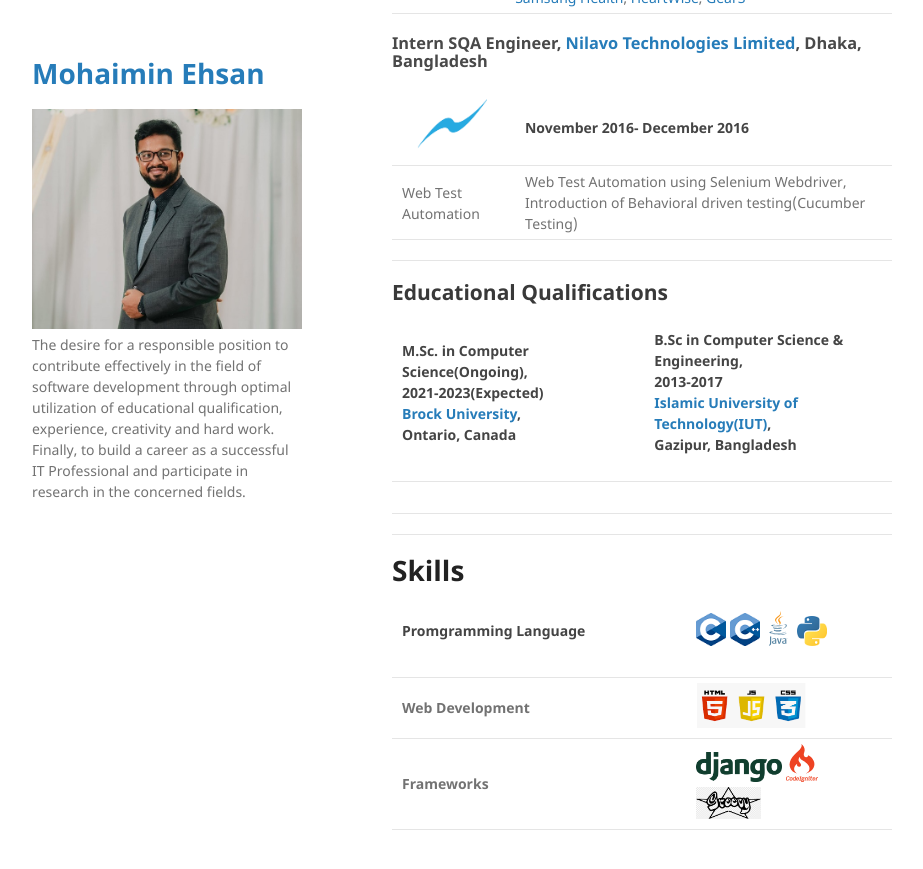
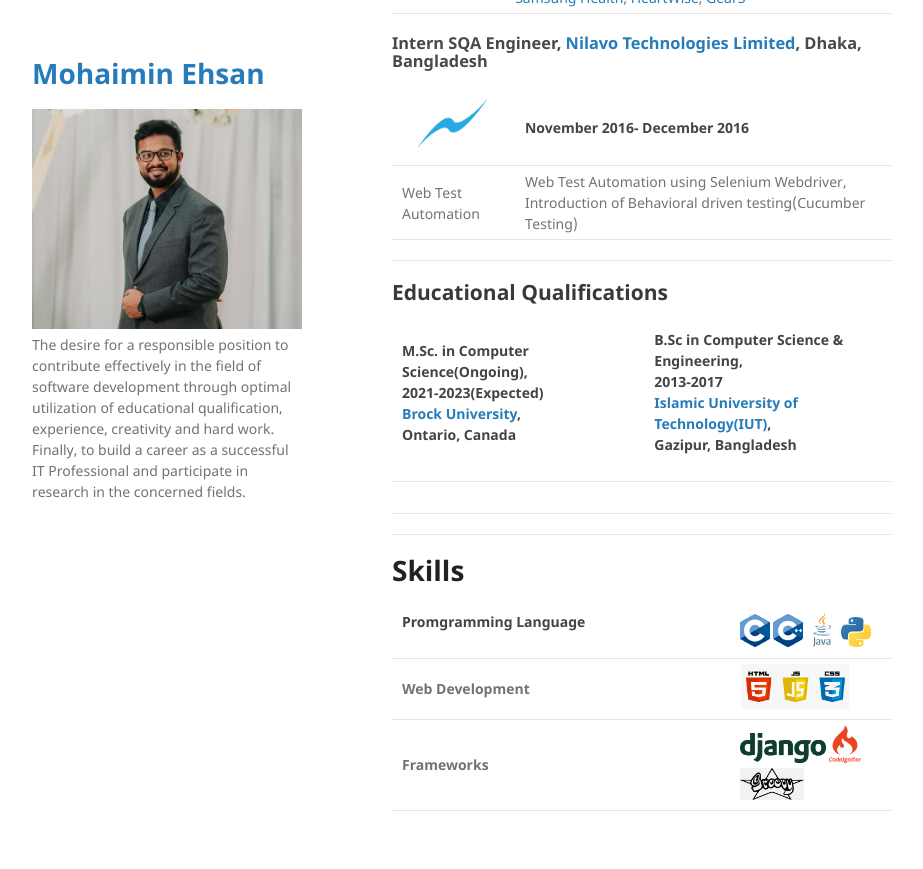
Before and after one commit to MohaiminEhsan/Homepage, a Jekyll site: the page built from index.md, in a window 1280 px wide and 900 px high, scrolled down 1070 px. Shown: the top 869 px of the window, without its empty margins (178-1101 px from the left). Built offline with Jekyll 4.4.1, drawn with Linux system fonts in a browser that asks for light colours; our own code applies the rules of GitHub Pages for plain Markdown files.

Commit message:
Update index.md

```diff
--- a/index.md
+++ b/index.md
@@ -73,7 +73,7 @@ layout: default
 # Skills
 
 
-| Promgramming Language <img width=350/> | <img src="assets/img/C.png?raw=true" width="30"/> <img src="assets/img/C++.png?raw=true" width="30"/> <img src="assets/img/java.svg?raw=true" height="35" width="30"/> <img src="assets/img/python.png?raw=true" width="30"/> <img width=350/> |
+| Promgramming Language <img width=200/> | <img src="assets/img/C.png?raw=true" width="30"/> <img src="assets/img/C++.png?raw=true" width="30"/> <img src="assets/img/java.svg?raw=true" height="35" width="30"/> <img src="assets/img/python.png?raw=true" width="30"/> |
 |:-------------|:------------------|
 | <b>Web Development</b> | <img src="assets/img/Web.png?raw=true" height="45" width="110"/> |
 | <b>Frameworks</b> | <img src="assets/img/django.png?raw=true" height="30"/> <img src="assets/img/Codeigniter.svg?raw=true" width="32"/> <img src="assets/img/Grovvy.png?raw=true" height="32"/>|
```
